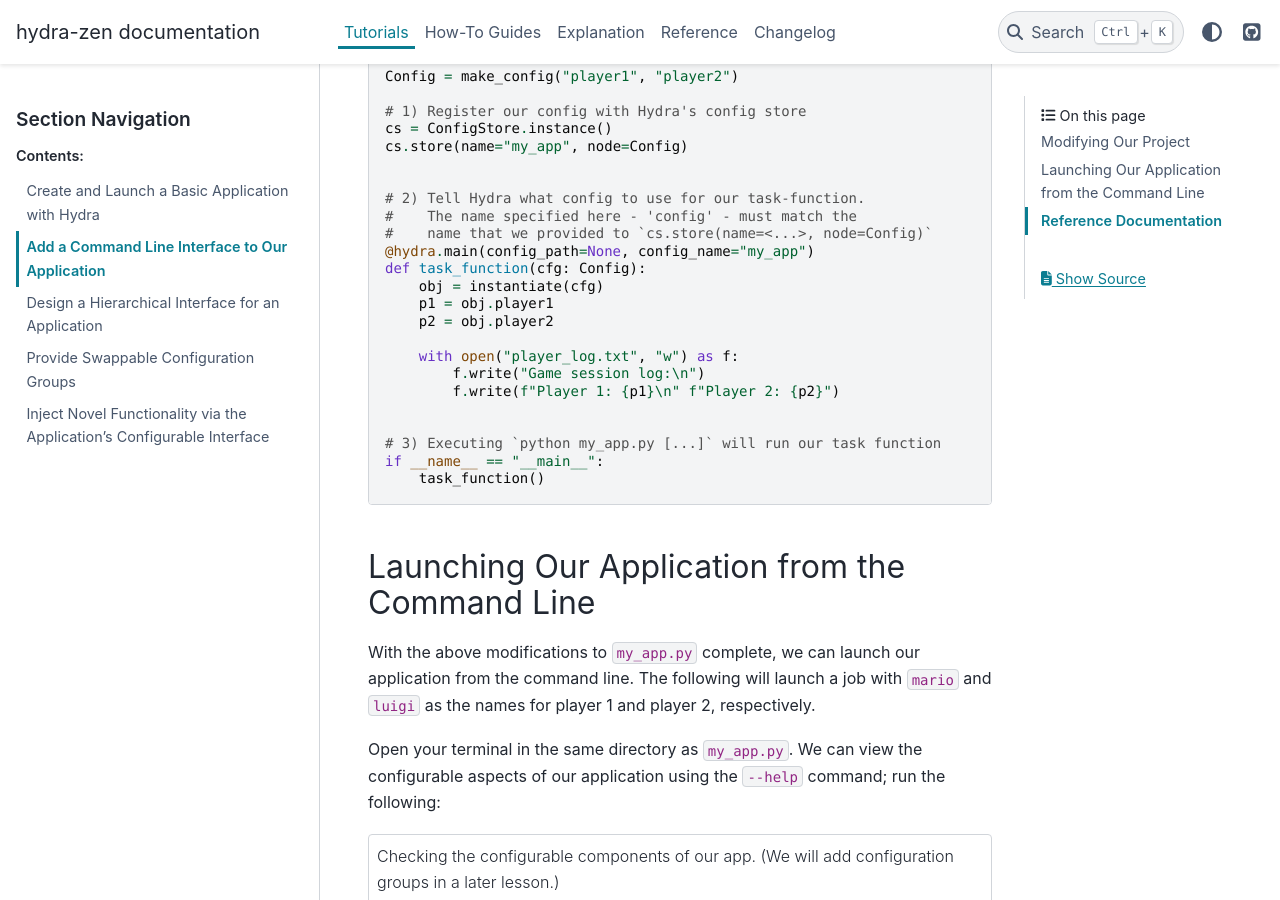
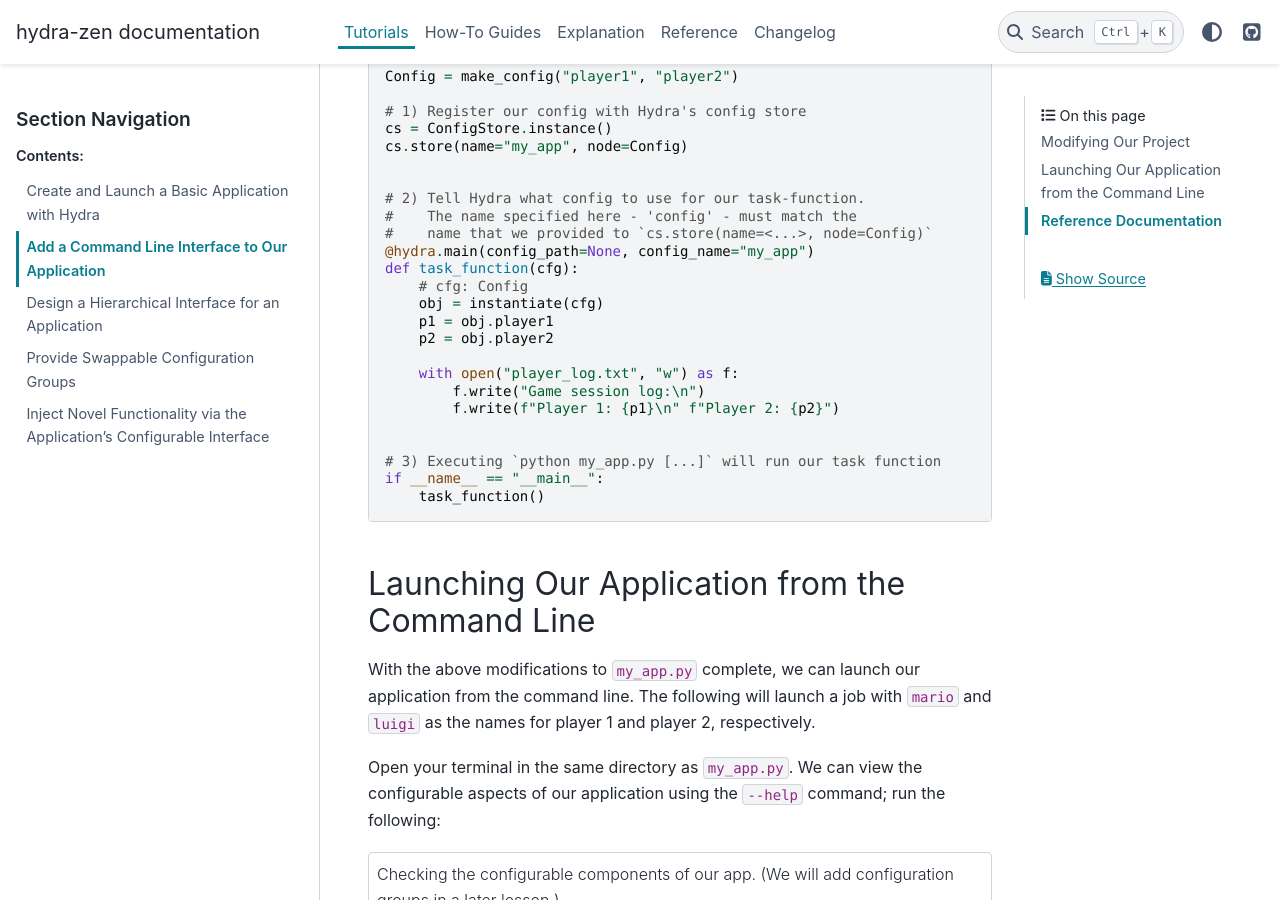
Before and after one commit to mit-ll-responsible-ai/hydra-zen, a Sphinx documentation site: the page built from docs/source/tutorials/add_cli.rst, in a window 1280 px wide and 900 px high, scrolled down 1029 px. Built offline with Sphinx 7.4.7 and the PyData theme 0.15.4, drawn with Linux system fonts in a browser that asks for light colours; the version number could not be read and is left out.

Commit message:
update docs to remove illegal type annotations

```diff
--- a/docs/source/how_to/pytorch_lightning.rst
+++ b/docs/source/how_to/pytorch_lightning.rst
@@ -161,7 +161,8 @@ and trainer. We'll also define the task function that trains and tests our model
    )
 
 
-   def task_function(cfg: ExperimentConfig):
+   def task_function(cfg):
+       # cfg: ExperimentConfig
        pl.seed_everything(cfg.seed)
 
        obj = instantiate(cfg)
--- a/docs/source/tutorials/add_cli.rst
+++ b/docs/source/tutorials/add_cli.rst
@@ -49,7 +49,8 @@ Modify your script to match this:
    #    The name specified here - 'config' - must match the
    #    name that we provided to `cs.store(name=<...>, node=Config)`
    @hydra.main(config_path=None, config_name="my_app")
-   def task_function(cfg: Config):
+   def task_function(cfg):
+       # cfg: Config
        obj = instantiate(cfg)
        p1 = obj.player1
        p2 = obj.player2
--- a/docs/source/tutorials/basic_app.rst
+++ b/docs/source/tutorials/basic_app.rst
@@ -87,7 +87,8 @@ this file.
 
     Config = make_config("player1", "player2")
 
-    def task_function(cfg: Config):
+    def task_function(cfg):
+        # cfg: Config
         obj = instantiate(cfg)
 
         # access the player names from the config
--- a/docs/source/tutorials/config_groups.rst
+++ b/docs/source/tutorials/config_groups.rst
@@ -184,8 +184,8 @@ over. Modify your ``my_app.py`` script to match the following code.
 
 
    @hydra.main(config_path=None, config_name="my_app")
-   def task_function(cfg: Config):
-
+   def task_function(cfg):
+       # cfg: Config
        player = instantiate(cfg.player)
        print(player)
 
--- a/docs/source/tutorials/hierarchy.rst
+++ b/docs/source/tutorials/hierarchy.rst
@@ -178,7 +178,7 @@ We'll make some modifications to our task function.
 .. code-block:: python
    :caption: A revised task function (single-player only)
 
-   def task_function(cfg: Config):
+   def task_function(cfg):
        # `instantiate(cfg.player)` calls:
        #
        # Character(
--- a/docs/source/tutorials/inject_wrapper.rst
+++ b/docs/source/tutorials/inject_wrapper.rst
@@ -177,8 +177,8 @@ over. Modify your ``my_app.py`` script to match the following code.
 
 
    @hydra.main(config_path=None, config_name="my_app")
-   def task_function(cfg: Config):
-
+   def task_function(cfg):
+       # cfg: Config
        player = instantiate(cfg.player)
        print(player)
 
```
